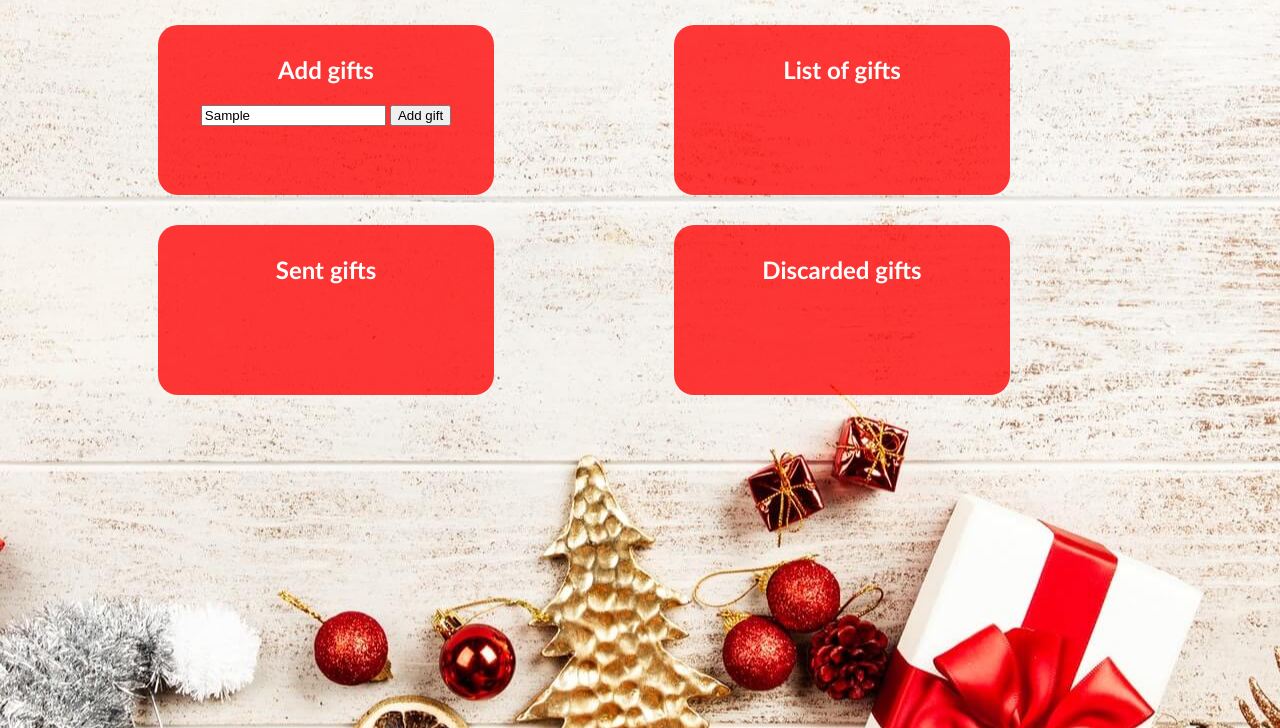
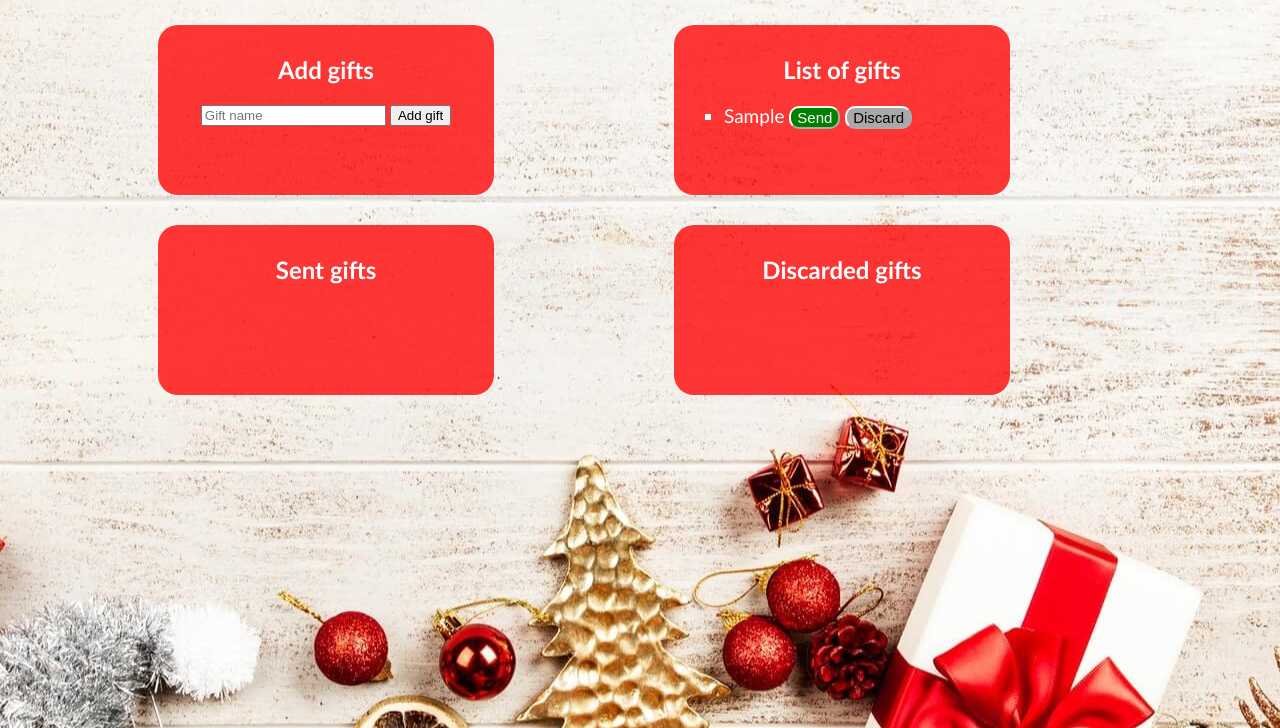
Before and after one commit to SlavZhelehanov/js-advanced-exams, a plain HTML site: page 04. JS Advanced Retake Exam - 10 December 2019/01. Christmas Gifts Delivery/resourses/index.html in a window 1280 px wide. Both pictures are taken after typing "Sample" into the empty fields and a click on the button "Add gift". Shown: the part 72-800 px from the top of the page. Drawn offline with Linux system fonts and the light colour scheme.

Commit message:
Task 1 add a new list item to the List of gifts

```diff
--- a/04. JS Advanced Retake Exam - 10 December 2019/01. Christmas Gifts Delivery/resourses/app.js
+++ b/04. JS Advanced Retake Exam - 10 December 2019/01. Christmas Gifts Delivery/resourses/app.js
@@ -1,3 +1,17 @@
 function solution() {
-    //TO DO
+    const [addGifts, listOfGifts, sentGifts, discardedGifts] = document.querySelectorAll('section');
+    const input = addGifts.querySelector('input');
+
+    addGifts.querySelector('button').addEventListener('click', e => {
+        if (input.value.trim() !== '') {
+            const ul = listOfGifts.querySelector('ul');
+
+            ul.innerHTML += `<li class="gift">${input.value.trim()}
+<button id="sendButton">Send</button>
+<button id="discardButton">Discard</button>
+</li>`;
+            Array.from(ul.getElementsByTagName("LI")).sort((a, b) => a.firstChild.textContent.trim().localeCompare(b.firstChild.textContent.trim())).forEach(li => ul.appendChild(li));
+            input.value = '';
+        }
+    });
 }
--- a/04. JS Advanced Retake Exam - 10 December 2019/01. Christmas Gifts Delivery/resourses/styles.css
+++ b/04. JS Advanced Retake Exam - 10 December 2019/01. Christmas Gifts Delivery/resourses/styles.css
@@ -114,3 +114,7 @@ section {
     border-radius: 10px;
     font-size: 15px;
 }
+
+button:hover {
+    cursor: pointer;
+}
```
